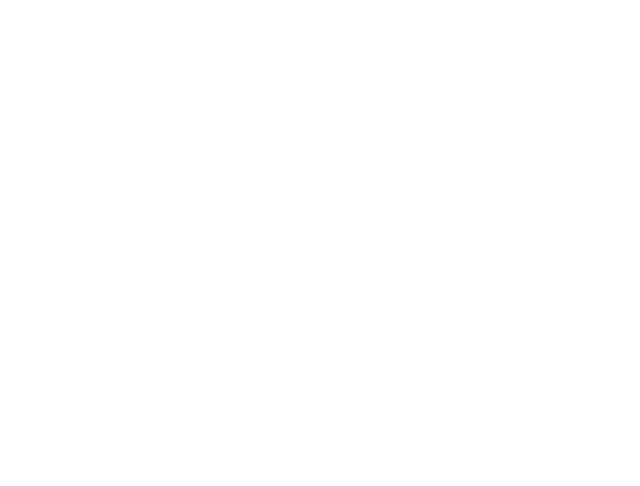
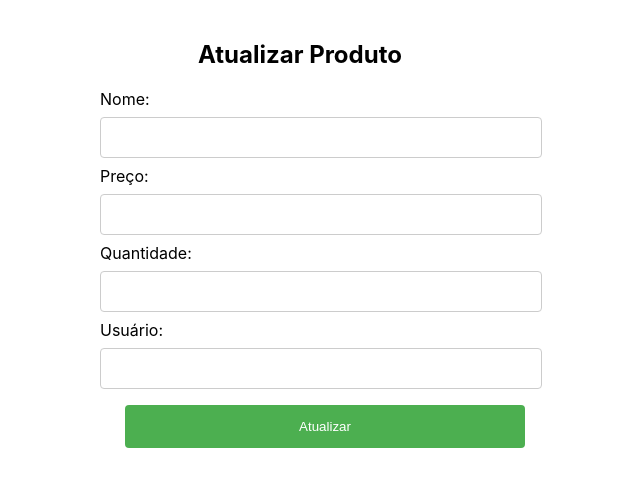
Before and after one commit to Felipe-GFreitas/my-app, a React (Create React App) app: page /update-produto/1 in a window 1280 px wide. Before the commit this address had no page. Shown: the top 486 px of the page, without its empty margins (340-980 px from the left). Built offline with nearby package versions, Linux system fonts and the light colour scheme; no server answers.

Commit message:
213123
asdasdas

```diff
--- /dev/null
+++ b/src/components/FormProduto.js
@@ -0,0 +1,92 @@
+import { useState } from 'react'
+import './FormUser.css'
+
+function FormProduto(){
+    const [name, setNome] = useState('')
+    const [preco, setPreco] = useState()
+    const [quantidade, setQuantidade] = useState()
+    const [user, setUser] = useState()
+
+    async function cadastroProduto(){
+
+        console.log({
+            "nome": name,
+            "preco": preco,
+            "quantidade": quantidade,
+            "user": user
+        });
+
+        if(name=== "" || preco <= 0 || quantidade <= 0 || user <=0){
+            alert("Preencha todos os campos")
+            return
+        }
+
+        // integrar com a  API
+
+        let api = await fetch("http://localhost:8081/produto/save",{
+            method:"POST",
+            body:JSON.stringify({
+                "nome":name,
+                "preco":preco,
+                "quantidade":quantidade,
+                "user":user
+            }),
+            headers:{
+                'Content-Type':'application/json'
+            }
+        })
+
+        let response = await api.json();
+        console.log(response);  // Log da resposta da API
+
+        if (api.ok) {
+            alert("Cadastro realizado com sucesso!");
+            return;
+    }
+    }
+
+    return(
+
+        <div>
+            <form>
+                <h2>Cadastra-se</h2>
+                <label htmlFor='Nome'>Nome:</label>
+                <input
+                type='text'
+                id='Nome'
+                name='nome'
+                onChange={(e)=> setNome(e.target.value)}
+                /><br/>
+
+                <label htmlFor='Preco'>Preco:</label>
+                <input
+                type='number'
+                id='Preco'
+                name='preco'
+                onChange={(e) => setPreco(e.target.value)}
+                /><br/>
+
+                <label htmlFor='Quantidade'>Quantidade:</label>
+                <input
+                type='number'
+                id='Quantidade'
+                name='quantidade'
+                onChange={(e)=> setQuantidade(e.target.value)}
+                /><br/>
+
+                <label htmlFor='User'>Usuário:</label>
+                <input
+                type='number'
+                id='User'
+                name='user'
+                onChange={(e) => setUser(e.target.value)}
+                /><br/>
+
+
+                <input type='button' value="Cadastra-se" onClick={cadastroProduto}/>
+            </form>
+        </div>
+    )
+}
+
+export default FormProduto
--- a/src/components/FormUser.css
+++ b/src/components/FormUser.css
@@ -1,20 +1,4 @@
-input[type=text], select {
-    width: 100%;
-    padding: 12px 20px;
-    margin: 8px 0;
-    border: 1px solid #ccc;
-    border-radius: 4px;
-  }
-
-  input[type=email], select {
-    width: 100%;
-    padding: 12px 20px;
-    margin: 8px 0;
-    border: 1px solid #ccc;
-    border-radius: 4px;
-  }
-
-  input[type=password], select {
+input[type=text], input[type=number], input[type=email], input[type=password], select {
     width: 100%;
     padding: 12px 20px;
     margin: 8px 0;
--- /dev/null
+++ b/src/components/ListProduto.js
@@ -0,0 +1,65 @@
+import './ListUser.css';
+import { useState, useEffect } from 'react';
+import { useNavigate } from 'react-router-dom'; // Importa useNavigate
+
+function ListProduto() {
+    const [produtos, setProdutos] = useState([]);
+    const navigate = useNavigate(); // Usa useNavigate
+
+    async function listProduto() {
+        const api = await fetch("http://localhost:8081/produto/list");
+        const resposta = await api.json();
+
+        if (api.ok) {
+            setProdutos(resposta);
+        } else {
+            alert("Erro ao buscar produtos");
+        }
+    }
+
+    useEffect(() => {
+        listProduto();
+    }, []);
+
+    const handleUpdateClick = (id) => {
+        // Redireciona para a página de atualização do usuário com o ID
+        navigate(`/update-produto/${id}`); // Depois verificar a rota
+    };
+
+    return (
+        <div>
+            <table>
+                <thead>
+                    <tr>
+                        <th>ID</th>
+                        <th>Nome</th>
+                        <th>Preço</th>
+                        <th>Quantidade</th>
+                        <th>Usuário</th>
+                        <th>Atualizar</th>
+                    </tr>
+                </thead>
+                <tbody>
+                    {produtos.map((produto) => (
+                        <tr key={produto.id}>
+                            <td>{produto.id}</td>
+                            <td>{produto.nome}</td>
+                            <td>{produto.preco}</td>
+                            <td>{produto.quantidade}</td>
+                            <td>{produto.user.id}</td>
+                            <td>
+                                <input
+                                    type='button'
+                                    value="Atualizar"
+                                    onClick={() => handleUpdateClick(produto.id)}
+                                />
+                            </td>
+                        </tr>
+                    ))}
+                </tbody>
+            </table>
+        </div>
+    );
+}
+
+export default ListProduto;
--- /dev/null
+++ b/src/components/UpdateProduto.js
@@ -0,0 +1,112 @@
+import React, { useEffect, useState } from 'react';
+import { useParams } from 'react-router-dom';
+import './FormUser.css';
+
+function UpdateProduto() {
+    const { id } = useParams(); // Obtém o ID da URL
+    const [produto, setProduto] = useState(); // Estado para armazenar os dados do usuário
+    const [nome, setNome] = useState('');
+    const [preco, setPreco] = useState('');
+    const [quantidade, setQuantidade] = useState('');
+    const [user, setUser] = useState('');
+
+    useEffect(() => {
+        // Função para buscar os dados do usuário
+        const fetchProduto = async () => {
+            try {
+                const response = await fetch(`http://localhost:8081/produto/${id}`);
+                if (response.ok) {
+                    const produtoData = await response.json();
+                    setProduto(produtoData);
+                    setNome(produtoData.nome);
+                    setPreco(produtoData.preco);
+                    setQuantidade(produtoData.quantidade);
+                    setUser(produtoData.user.id);
+                } else {
+                    alert("Erro ao buscar usuário");
+                }
+            } catch (error) {
+                console.error("Erro na requisição:", error);
+                alert("Erro na requisição");
+            }
+        };
+
+        fetchProduto(); // Chama a função para buscar os dados
+    }, [id]);
+
+    const updateProduto = async () => {
+        if (nome === "" || preco <= 0 || quantidade <= 0 || user <=0) {
+            alert("Preencha todos os campos");
+            return;
+        }
+
+        try {
+            const response = await fetch(`http://localhost:8081/produto/${id}`, {
+                method: "PUT",
+                headers: {
+                    'Content-Type': 'application/json',
+                },
+                body: JSON.stringify({
+                    nome,
+                    preco,
+                    quantidade,
+                    user,
+                }),
+            });
+
+            if (response.ok) {
+                alert("Produto atualizado com sucesso!");
+
+            } else {
+                const errorData = await response.json();
+                alert("Erro ao atualizar produto: " + errorData.message);
+            }
+        } catch (error) {
+            console.error("Erro na requisição:", error);
+            alert("Erro na requisição");
+        }
+    };
+
+    return (
+        <div>
+            <form>
+                <h2>Atualizar Produto</h2>
+                <label htmlFor='nome'>Nome:</label>
+                <input
+                    type='text'
+                    id='nome'
+                    value={nome}
+                    onChange={(e) => setNome(e.target.value)}
+                /><br/>
+
+                <label htmlFor='preco'>Preço:</label>
+                <input
+                    type='number'
+                    id='preco'
+                    value={preco}
+                    onChange={(e) => setPreco(e.target.value)}
+                /><br/>
+
+                <label htmlFor='quantidade'>Quantidade:</label>
+                <input
+                    type='number'
+                    id='quantidade'
+                    value={quantidade}
+                    onChange={(e) => setQuantidade(e.target.value)}
+                /><br/>
+
+                <label htmlFor='user'>Usuário:</label>
+                <input
+                    type='number'
+                    id='user'
+                    value={user}
+                    onChange={(e) => setUser(e.target.value)}
+                /><br/>
+
+                <input type='button' value="Atualizar" onClick={updateProduto} />
+            </form>
+        </div>
+    );
+}
+
+export default UpdateProduto;
--- a/src/components/UpdateUser.js
+++ b/src/components/UpdateUser.js
@@ -4,7 +4,7 @@ import './FormUser.css';
 
 function UpdateUser() {
     const { id } = useParams(); // Obtém o ID da URL
-    const [user, setUser] = useState(null); // Estado para armazenar os dados do usuário
+    const [user, setUser] = useState(); // Estado para armazenar os dados do usuário
     const [name, setNome] = useState('');
     const [email, setEmail] = useState('');
     const [password, setPassword] = useState('');
--- a/src/index.js
+++ b/src/index.js
@@ -7,6 +7,9 @@ import { BrowserRouter, Route, Routes } from 'react-router-dom';
 import FormUser from './components/FormUser';
 import ListUser from './components/ListUser';
 import UpdateUser from './components/UpdateUser';
+import FormProduto from './components/FormProduto';
+import ListProduto from './components/ListProduto';
+import UpdateProduto from './components/UpdateProduto';
 
 const root = ReactDOM.createRoot(document.getElementById('root'));
 root.render(
@@ -17,6 +20,10 @@ root.render(
         <Route path='/create-user' element={<FormUser />} />
         <Route path='/list-user' element={<ListUser />} />
         <Route path='/update-user/:id' element={<UpdateUser />} />
+        <Route path='/cadastrar-produto' element={<FormProduto />} />
+        <Route path='/list-produto' element={<ListProduto />} />
+        <Route path='/update-produto/:id' element={<UpdateProduto />} />
+
       </Routes>
     </BrowserRouter>
   </React.StrictMode>
```
